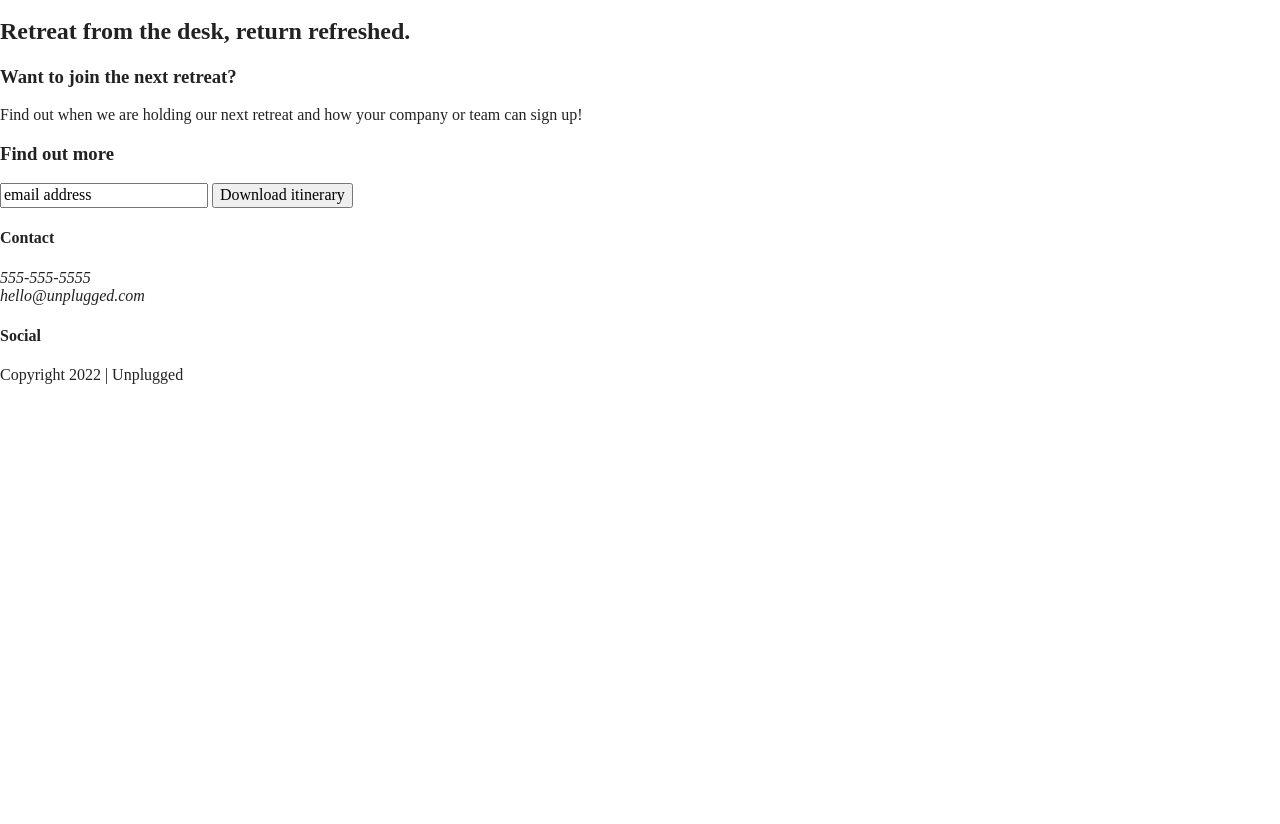
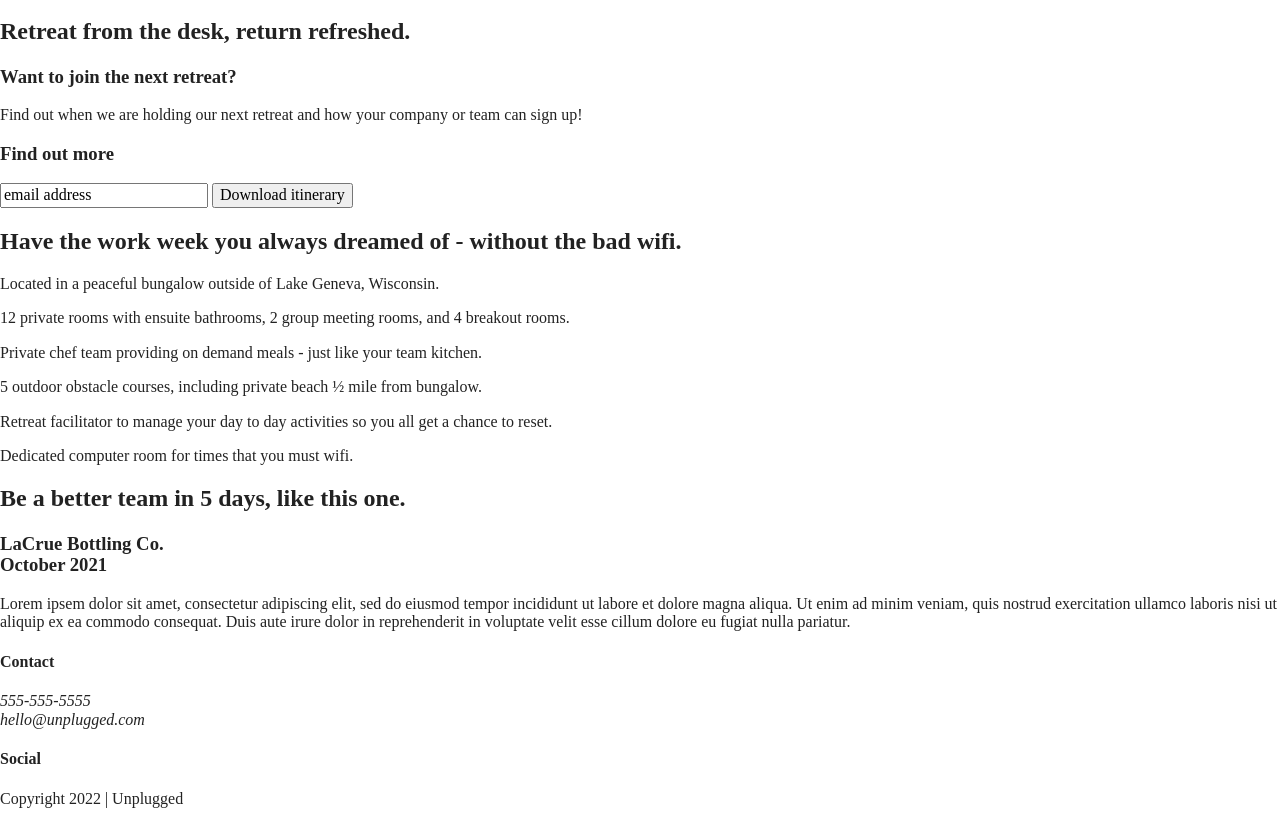
Before and after one commit to dsad8000/unplugged-retreat, a website built with Parcel: page index.html in a window 1280 px wide. Shown: the part 74-898 px from the top of the page. Before the commit the page ends 800 px from the top, so only its background shows below. Built offline with nearby package versions, Linux system fonts and the light colour scheme.

Commit message:
Finish coding homepage

```diff
--- a/index.html
+++ b/index.html
@@ -39,7 +39,7 @@
   </header>
 
   <main>
-      <section class="hero">
+      <section class="hero-area">
         <div class="content-wrapper">
           <h2>Retreat from the desk, return refreshed.</h2>
         </div>
@@ -49,14 +49,80 @@
         <div class="content-wrapper">
           <div class="form-description">
             <h3>Want to join the next retreat?</h3>
-            <p>Find out when we are holding our next retreat and how your company or team can sign up!</p>
+            <p>
+              Find out when we are holding our next retreat and how your company or team can sign up!
+            </p>
           </div>
-          <div class="signup-form">
+          <div class="form">
             <h3>Find out more</h3>
             <input type="text" name="name" value="email address">
             <input type="button" value="Download itinerary">
           </div>
       </aside>
+
+      <section class="features">
+        <div class="content-wrapper">
+          <h2>Have the work week you always dreamed of - without the bad wifi.</h2>
+          <div class="features-items">
+            <article>
+              <p class="features-items"></p>
+              <p class="features-item-description">Located in a peaceful bungalow outside of Lake Geneva, Wisconsin.</p>
+            </article>
+            <article>
+              <p class="fontawesome-icon">
+              </p>
+              <p class="features-item-description">
+                12 private rooms with ensuite bathrooms, 2 group meeting rooms, and 4 breakout rooms.
+              </p>
+            </article>
+            <article>
+              <p class="fontawesome-icon">
+              </p>
+              <p class="features-item-description">
+                Private chef team providing on demand meals - just like your team kitchen.
+              </p>
+            </article>
+            <article>
+              <p class="fontawesome-icon">
+              </p>
+              <p class="features-item-description">
+                5 outdoor obstacle courses, including private beach <span>&#189;</span> mile from bungalow.
+              </p>
+            </article>
+            <article>
+              <p class="fontawesome-icon">
+              </p>
+              <p class="features-item-description">
+                Retreat facilitator to manage your day to day activities so you all get a chance to reset.
+              </p>
+            </article>
+            <article>
+              <p class="fontawesome-icon">
+              </p>
+              <p class="features-item-description">
+                Dedicated computer room for times that you must wifi.
+              </p>
+            </article>
+          </div>
+        </div>
+      </section>
+
+      <section class="reviews">
+        <div class="content-wrapper">
+          <h2>Be a better team in 5 days, like this one.</h2>
+            <article>
+              <div>
+                <h3>LaCrue Bottling Co.<br>
+                October 2021</h3>
+                <p>
+                  Lorem ipsem dolor sit amet, consectetur adipiscing elit, sed do eiusmod tempor incididunt ut labore et dolore magna aliqua. Ut enim ad minim veniam, quis nostrud exercitation ullamco laboris nisi ut aliquip ex ea commodo consequat. Duis aute irure dolor
+                  in reprehenderit in voluptate velit esse cillum dolore eu fugiat nulla pariatur.
+                </p>
+              </div>
+            </article>
+        </div>
+      </section>
+
   </main>
 
   <footer>
@@ -65,17 +131,25 @@
               <div class="contact">
                 <h4>Contact</h4>
                 <address>
-                  <p>555-555-5555<br>
-                    hello@unplugged.com</p>
+                  <p>
+                    555-555-5555<br>
+                    hello@unplugged.com
+                  </p>
                 </address>
               </div>
 
               <div class="social">
                 <h4>Social</h4>
                 <div class="social-icons">
-                  <p><a href="https://www.facebook.com/profile.php?id=1330172862" target="_blank"></a></p>
-                  <p><a href="https://twitter.com/SadlerDanielleA" target="_blank"></a></p>
-                  <p><a href="https://www.instagram.com/sadlerd8000/?hl=en" target="_blank"></a></p>
+                  <p>
+                    <a href="https://www.facebook.com/profile.php?id=1330172862" target="_blank"></a>
+                  </p>
+                  <p>
+                    <a href="https://twitter.com/SadlerDanielleA" target="_blank"></a>
+                  </p>
+                  <p>
+                    <a href="https://www.instagram.com/sadlerd8000/?hl=en" target="_blank"></a>
+                  </p>
                 </div>
               </div>
           </div>
```
